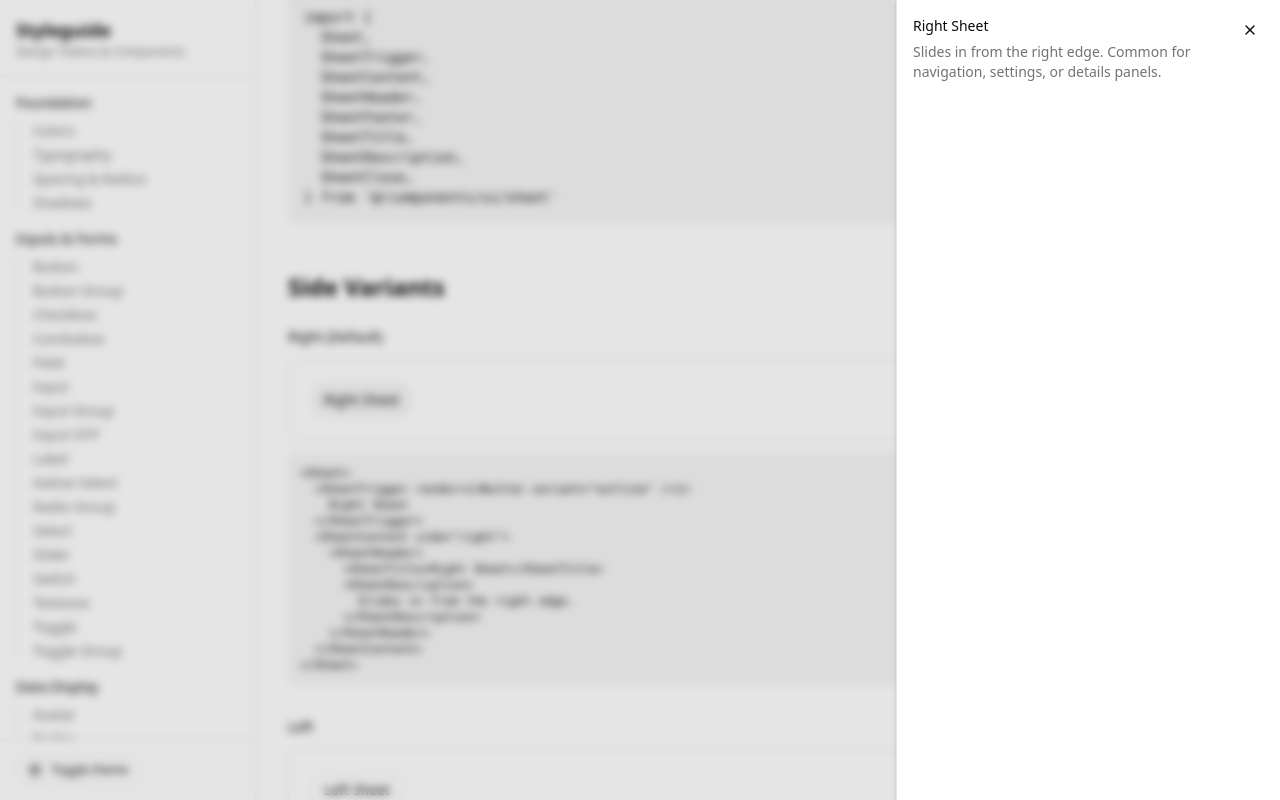
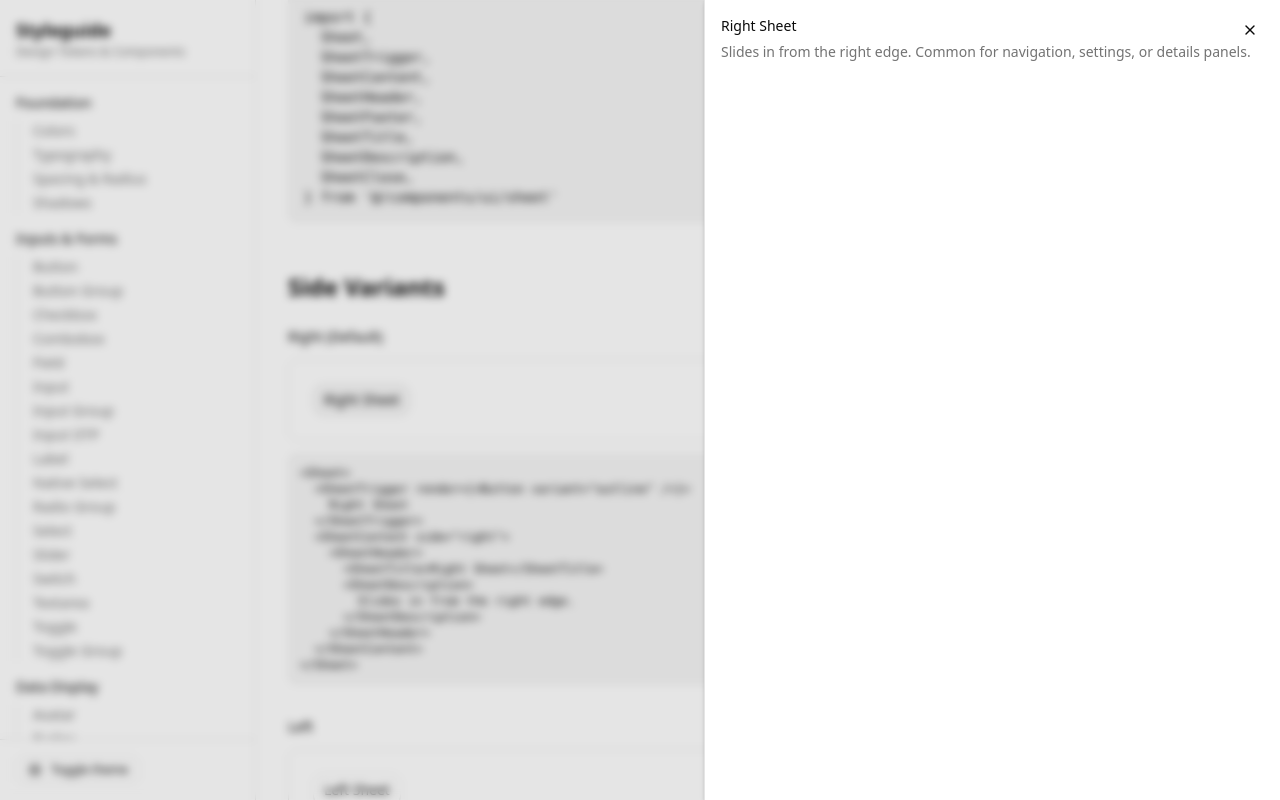
Before and after one commit to viniciussouzax/usavisa, a Next.js app: page /styleguide/components/sheet in a window 1280 px wide. Both pictures are taken after a click on the button "Right Sheet". Shown: the part 1389-2189 px from the top of the page. Built offline with nearby package versions, Linux system fonts and the light colour scheme.

Commit message:
Increase sheet/drawer max-width from sm (384px) to xl (576px)

```diff
--- a/components/ui/sheet.tsx
+++ b/components/ui/sheet.tsx
@@ -49,7 +49,7 @@
       <SheetPrimitive.Popup
         data-slot="sheet-content"
         data-side={side}
-        className={cn("bg-background data-open:animate-in data-closed:animate-out data-[side=right]:data-closed:slide-out-to-right-10 data-[side=right]:data-open:slide-in-from-right-10 data-[side=left]:data-closed:slide-out-to-left-10 data-[side=left]:data-open:slide-in-from-left-10 data-[side=top]:data-closed:slide-out-to-top-10 data-[side=top]:data-open:slide-in-from-top-10 data-closed:fade-out-0 data-open:fade-in-0 data-[side=bottom]:data-closed:slide-out-to-bottom-10 data-[side=bottom]:data-open:slide-in-from-bottom-10 fixed z-50 flex flex-col gap-4 bg-clip-padding text-sm shadow-lg transition duration-200 ease-in-out data-[side=bottom]:inset-x-0 data-[side=bottom]:bottom-0 data-[side=bottom]:h-auto data-[side=bottom]:border-t data-[side=left]:inset-y-0 data-[side=left]:left-0 data-[side=left]:h-full data-[side=left]:border-r data-[side=right]:inset-y-0 data-[side=right]:right-0 data-[side=right]:h-full data-[side=right]:border-l data-[side=top]:inset-x-0 data-[side=top]:top-0 data-[side=top]:h-auto data-[side=top]:border-b data-[side=left]:w-full data-[side=right]:w-full data-[side=left]:sm:w-3/4 data-[side=right]:sm:w-3/4 data-[side=left]:sm:max-w-sm data-[side=right]:sm:max-w-sm", className)}
+        className={cn("bg-background data-open:animate-in data-closed:animate-out data-[side=right]:data-closed:slide-out-to-right-10 data-[side=right]:data-open:slide-in-from-right-10 data-[side=left]:data-closed:slide-out-to-left-10 data-[side=left]:data-open:slide-in-from-left-10 data-[side=top]:data-closed:slide-out-to-top-10 data-[side=top]:data-open:slide-in-from-top-10 data-closed:fade-out-0 data-open:fade-in-0 data-[side=bottom]:data-closed:slide-out-to-bottom-10 data-[side=bottom]:data-open:slide-in-from-bottom-10 fixed z-50 flex flex-col gap-4 bg-clip-padding text-sm shadow-lg transition duration-200 ease-in-out data-[side=bottom]:inset-x-0 data-[side=bottom]:bottom-0 data-[side=bottom]:h-auto data-[side=bottom]:border-t data-[side=left]:inset-y-0 data-[side=left]:left-0 data-[side=left]:h-full data-[side=left]:border-r data-[side=right]:inset-y-0 data-[side=right]:right-0 data-[side=right]:h-full data-[side=right]:border-l data-[side=top]:inset-x-0 data-[side=top]:top-0 data-[side=top]:h-auto data-[side=top]:border-b data-[side=left]:w-full data-[side=right]:w-full data-[side=left]:sm:w-3/4 data-[side=right]:sm:w-3/4 data-[side=left]:sm:max-w-xl data-[side=right]:sm:max-w-xl", className)}
         {...props}
       >
         {children}
```
